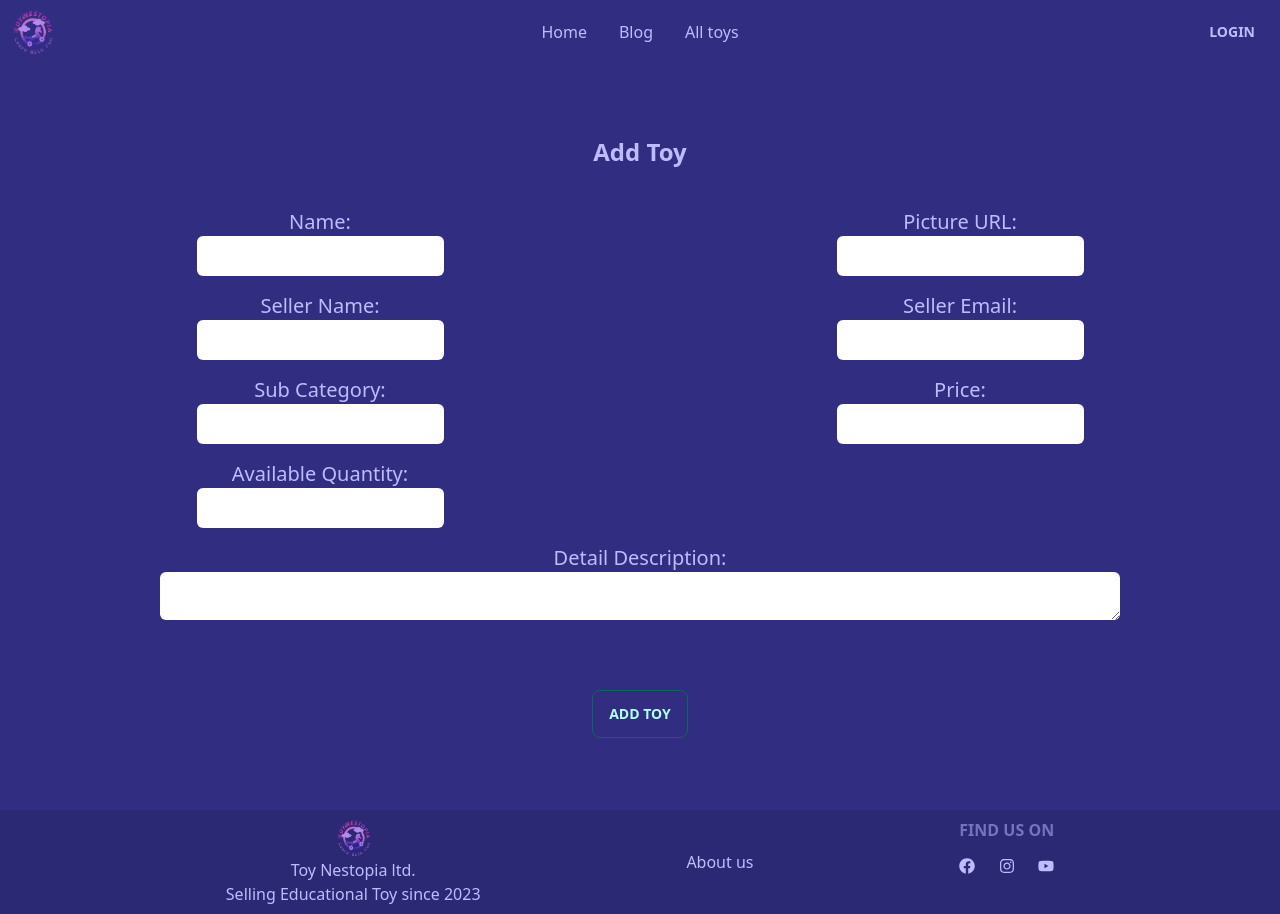
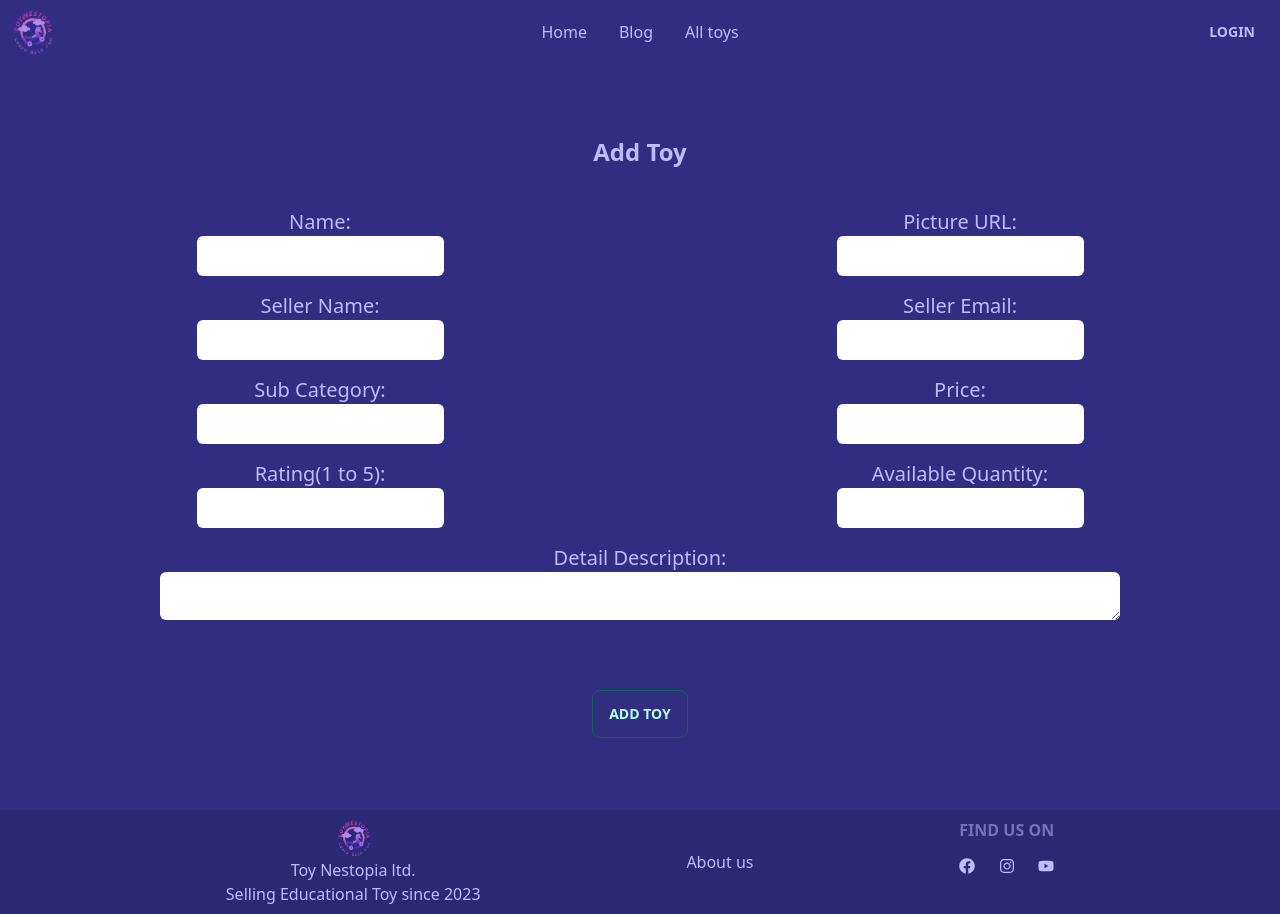
Before and after one commit to Arman7052/toy-nestopia-client, a React (Vite) app: page /addtoy in a window 1280 px wide. Built offline with nearby package versions, Linux system fonts and the light colour scheme; no server answers.

Commit message:
Send added toy data from client to mongodb

```diff
--- a/src/Pages/AddToy/AddToy.jsx
+++ b/src/Pages/AddToy/AddToy.jsx
@@ -6,24 +6,24 @@ import { AuthContext } from "../../Providers/AuthProvider";
 
 const AddToy = () => {
     const { register, handleSubmit } = useForm();
-    const {user} = useContext(AuthContext);
+    const { user } = useContext(AuthContext);
 
     const onSubmit = (data) => {
 
         console.log(data);
         // You can perform further actions with the form data, such as sending it to an API or storing it in a state.
 
-        fetch('http://localhost:5000/allToys' ,{
+        fetch('http://localhost:5000/allToys', {
             method: 'POST',
             headers: {
                 'content-type': 'application/json'
             },
-            body:JSON.stringify(data)
+            body: JSON.stringify(data)
         })
-        .then(res => res.json())
-        .then(data => {
-            console.log(data);
-        })
+            .then(res => res.json())
+            .then(data => {
+                console.log(data);
+            })
     };
 
     return (
@@ -136,6 +136,24 @@ const AddToy = () => {
                     </div>
                     <div className="mb-4">
                         <div>
+                            <label htmlFor="rating" className="form-label text-xl">
+                                Rating(1 to 5):
+                            </label>
+                        </div>
+                        <div>
+                            <input
+                                type="number"
+                                id="rating"
+                                {...register("rating", { min: 1, max: 5 })}
+                                className="form-input rounded-md mx-2 h-10 text-indigo-600 px-2"
+
+                                required
+                            />
+                        </div>
+                    </div>
+
+                    <div className="mb-4">
+                        <div>
                             <label htmlFor="available_quantity" className="form-label text-xl">
                                 Available Quantity:
                             </label>
```
